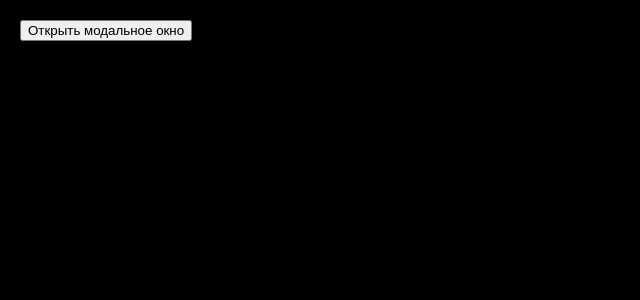
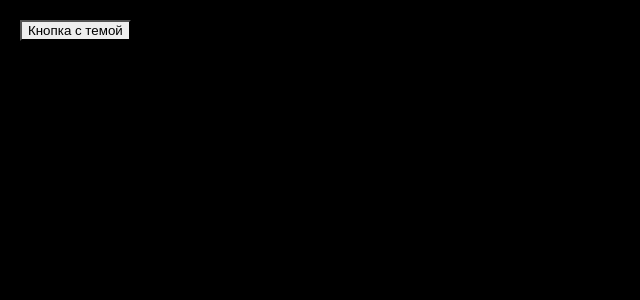
Before and after one commit to satansdeer/loftschool-react, a React (Create React App) app: page / in a window 1280 px wide. Shown: the top 300 px of the page, without its empty margins (0-640 px from the left). Built offline with nearby package versions, Linux system fonts and the light colour scheme.

Commit message:
Add initial context example

```diff
--- a/src/ContextApi.js
+++ b/src/ContextApi.js
@@ -2,6 +2,10 @@ import React, { Component } from 'react';
 
 export class ContextApiProvider extends Component {
   state = { theme: 'light' };
+
+  componentDidMount() {
+    setInterval(this.toggleTheme, 2000);
+  }
 
   toggleTheme = () => {
     this.setState(state => ({
@@ -10,28 +14,15 @@ export class ContextApiProvider extends Component {
   };
 
   render() {
-    const { theme, children } = this.state;
-    return (
-      <IntermediateComponent>
-        {({ value }) => <p>{value}</p>}
-      </IntermediateComponent>
-    );
+    const { theme } = this.state;
+    return <Button theme={theme} />;
   }
 }
 
-const IntermediateComponent = ({ children }) => (
-  <div>
-    {children({
-      value: 'Hello from IntermediateComponent',
-    })}
-    <Button />
-  </div>
-);
-
-const Button = () => (
+const Button = ({ theme }) => (
   <button
     style={{
-      backgroundColor: '#666',
+      backgroundColor: theme === 'light' ? '#666' : '#eee',
     }}
   >
     Кнопка с темой
--- a/src/index.js
+++ b/src/index.js
@@ -2,11 +2,11 @@ import React from 'react';
 import ReactDOM from 'react-dom';
 import './index.css';
 // import PropTypesExample from './PropTypesExample';
-// import ContextApi from './ContextApi';
+import ContextApi from './ContextApi';
 // import RefExample from './RefExample';
-import Portals from './Portals';
+// import Portals from './Portals';
 
 ReactDOM.render(
-  <Portals />,
+  <ContextApi />,
   document.getElementById('root'),
 );
```
